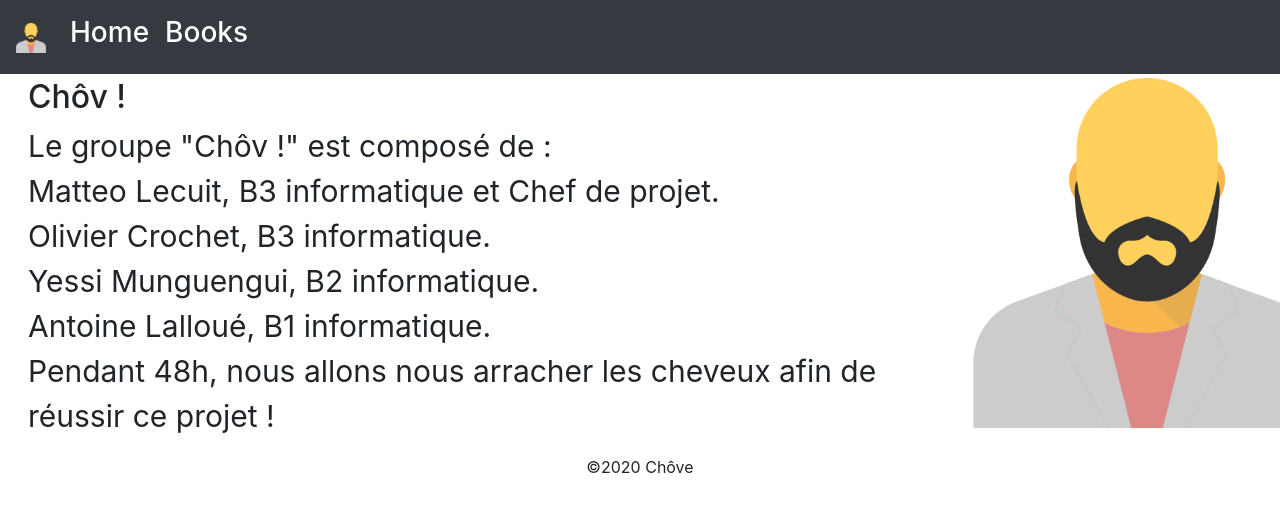
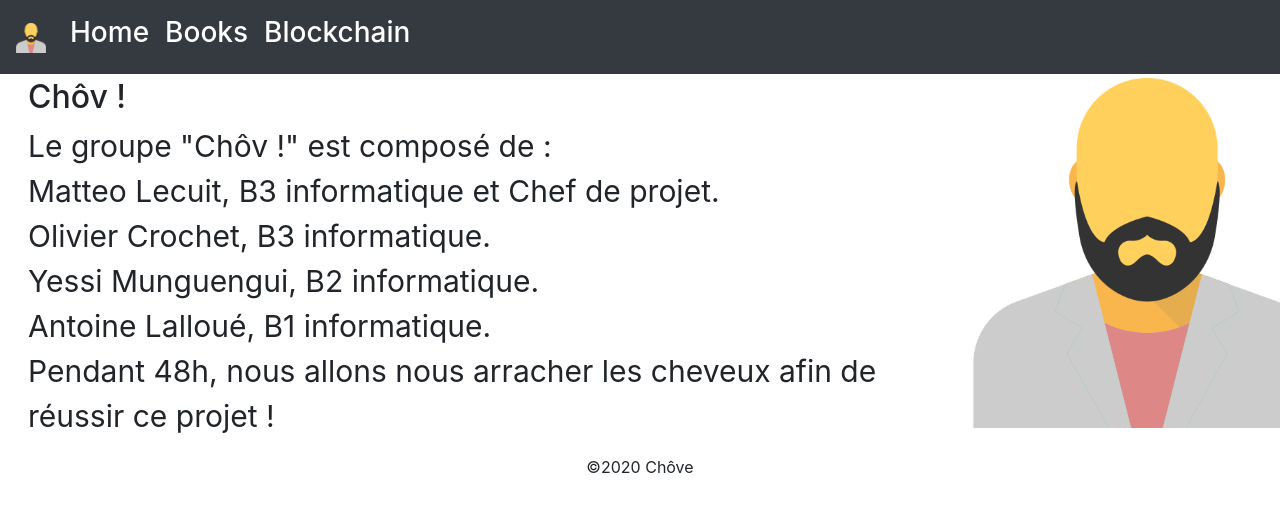
Before and after one commit to matteolecuit/challenge48h, a plain HTML site: page app/front/index.html in a window 1280 px wide. Shown: the top 512 px of the page. Drawn offline with nearby package versions, Linux system fonts and the light colour scheme.

Commit message:
feat(front/pageHistory) : creation of the blockchain's page

```diff
--- a/app/front/index.html
+++ b/app/front/index.html
@@ -6,7 +6,7 @@
   <meta name="viewport" content="width=device-width, initial-scale=1.0">
   <meta http-equiv="X-UA-Compatible" content="ie=edge">
   <link rel="stylesheet" href="styles.css">
-  <title>Maupassant - Bel Ami (French Text)</title>
+  <title>Chôv</title>
 
   <!-- Bootstrap -->
   <link rel="stylesheet" href="https://stackpath.bootstrapcdn.com/bootstrap/4.2.1/css/bootstrap.min.css"
@@ -35,6 +35,9 @@
       </li>
       <li class="nav-item active">
         <a class="nav-link" href="#"> <h3>Books</h3></a>
+      </li>
+      <li class="nav-item active">
+        <a class="nav-link" href="../front/blockchain/index.html"> <h3>Blockchain</h3></a>
       </li>
       </ul>
   </div>
```
